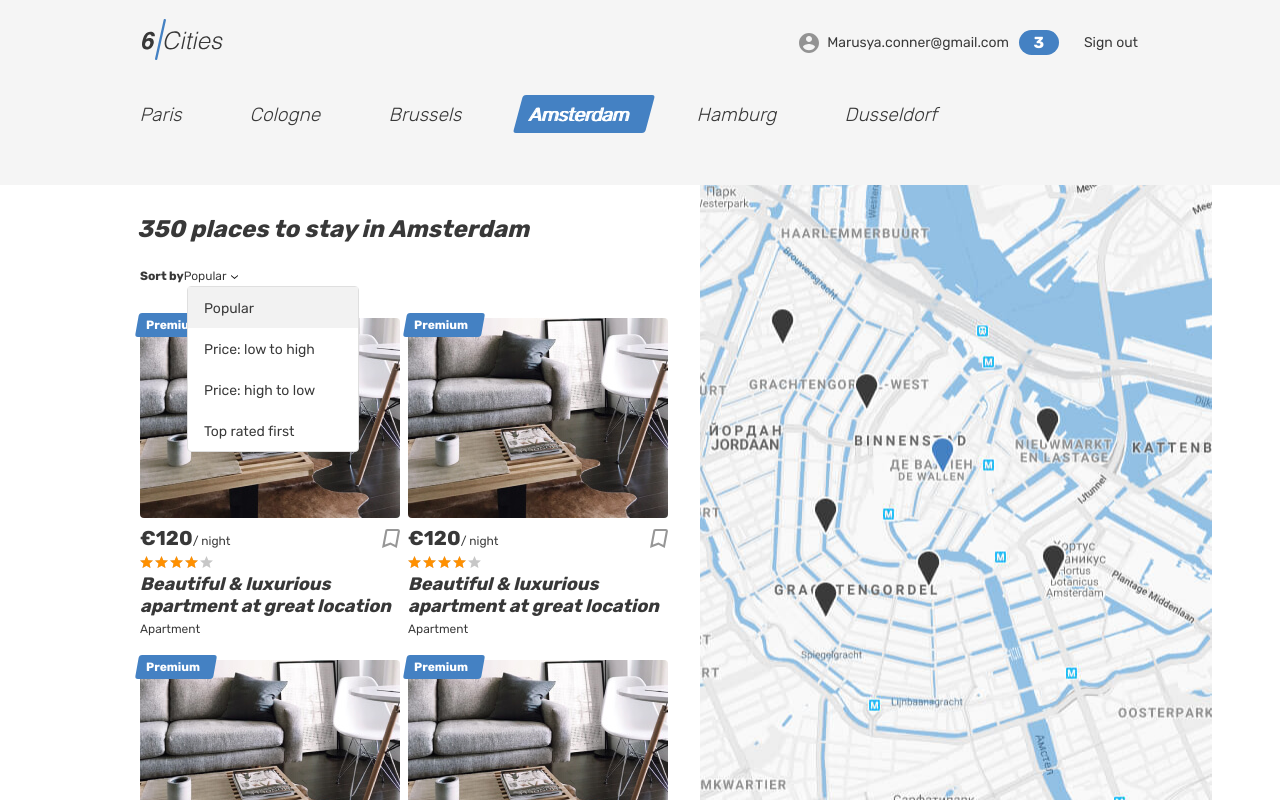
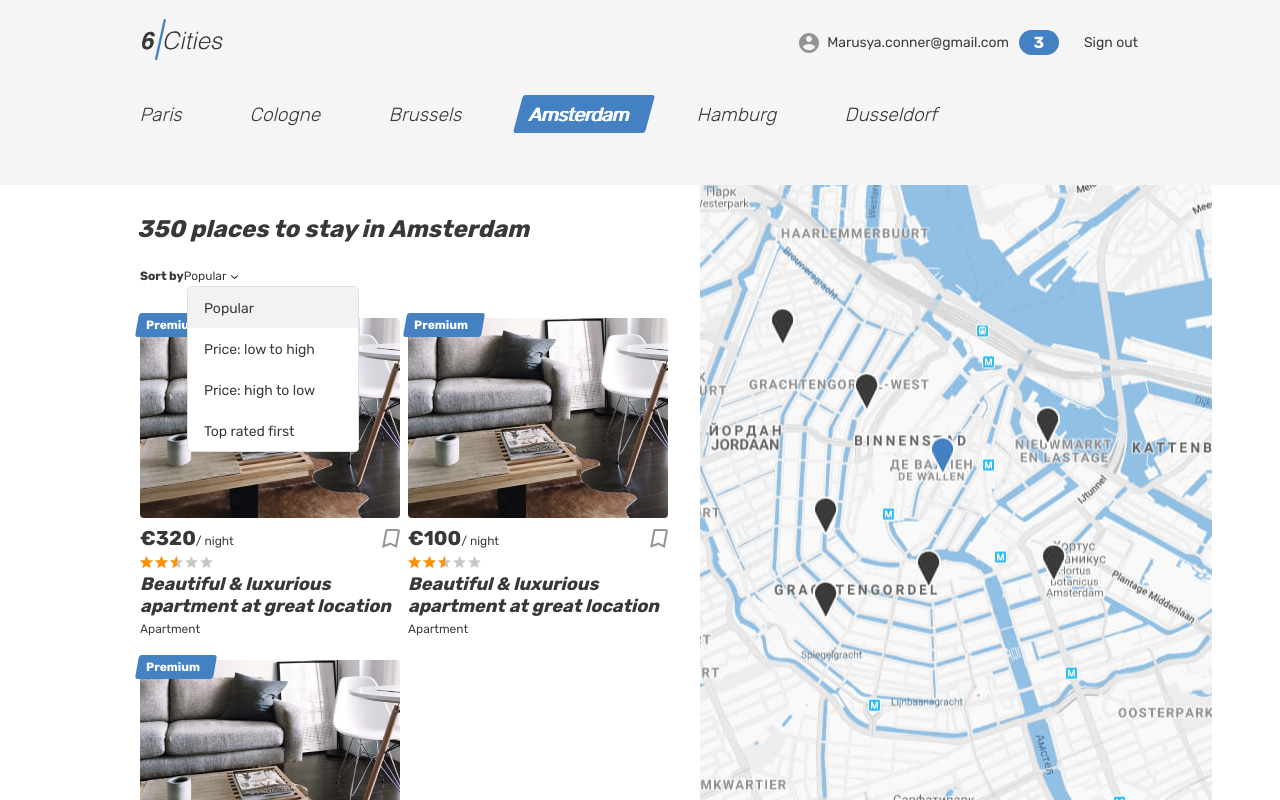
Before and after one commit to htmlacademy-react/979743-six-cities-14, a React (Vite) app: page / in a window 1280 px wide. Built offline with nearby package versions, Linux system fonts and the light colour scheme.

Commit message:
Сделала вывод карточек предложений в Main по списку офферов

```diff
--- a/src/components/app/app.tsx
+++ b/src/components/app/app.tsx
@@ -29,6 +29,7 @@ function App({userInfo, placesQty, offers, favorites}: AppProps): JSX.Element {
         <Routes>
           <Route
             path={AppRoute.Main}
+            // пока отдаю все офферы, но надо будет делать выборку по городу
             element={<MainPage userInfo = {userInfo} placesQty = {placesQty} offers = {offers} />}
           />
           <Route
--- a/src/mocks/mock.ts
+++ b/src/mocks/mock.ts
@@ -90,8 +90,47 @@ const offer2 = {
   'type': 'studio'
 };
 
+const offer3 = {
+  'bedrooms': 2,
+  'city': {
+    'location': {
+      'latitude': 52.370216,
+      'longitude': 4.895168,
+      'zoom': 8
+    },
+    'name': 'Amsterdam'
+  },
+  'description': 'Nice studio in Amsterdam.',
+  'goods': [
+    'Heating'
+  ],
+  'host': {
+    'avatarUrl': 'img/1.png',
+    'id': 5,
+    'isPro': true,
+    'name': 'Marusya'
+  },
+  'id': 2,
+  'images': [
+    'img/1.png'
+  ],
+  'isFavorite': false,
+  'isPremium': false,
+  'location': {
+    'latitude': 52.35514938496378,
+    'longitude': 4.673877537499948,
+    'zoom': 8
+  },
+  'maxAdults': 2,
+  'previewImage': 'img/1.png',
+  'price': 515,
+  'rating': 4.5,
+  'title': 'Nice studio at great location',
+  'type': 'studio'
+};
+
 const OFFERS = [
-  offer1, offer2
+  offer1, offer2, offer3
 ];
 
 // const OFFERS = [];
--- a/src/pages/main/main-page.tsx
+++ b/src/pages/main/main-page.tsx
@@ -2,10 +2,6 @@ import Header, { HeaderProps } from '../../components/header/header';
 import { OfferInfoProps } from '../offer/offer';
 import MainWithOffers from './main-with-offers';
 import MainEmpty from './main-empty';
-// import Tabs from '../../components/tabs/tabs';
-// import PlacesSortingForm from './places-sorting-form';
-// import PlaceCard from './place-card';
-// import Map from './map';
 
 type MainProps = {
   userInfo: HeaderProps;
@@ -18,7 +14,7 @@ function MainPage({userInfo, placesQty, offers}: MainProps): JSX.Element {
   return (
     <div className="page page--gray page--main">
       <Header userInfo = {userInfo}/>
-      {offerCount === 0 ? <MainEmpty /> : <MainWithOffers placesQty = {placesQty}/>}
+      {offerCount === 0 ? <MainEmpty /> : <MainWithOffers offers = {offers} placesQty = {placesQty}/>}
     </div>
   );
 }
--- a/src/pages/main/main-with-offers.tsx
+++ b/src/pages/main/main-with-offers.tsx
@@ -1,13 +1,17 @@
+import { OfferInfoProps } from '../offer/offer';
 import Tabs from '../../components/tabs/tabs';
 import Map from './map';
 import PlaceCard from './place-card';
 import PlacesSortingForm from './places-sorting-form';
 
 type MainWithOffersProps = {
+  offers: OfferInfoProps[];
   placesQty: number;
 }
 
-function MainWithOffers({placesQty}: MainWithOffersProps): JSX.Element {
+function MainWithOffers({offers, placesQty}: MainWithOffersProps): JSX.Element {
+  console.log(offers);
+
   return (
     <main className="page__main page__main--index">
       <h1 className="visually-hidden">Cities</h1>
@@ -19,10 +23,11 @@ function MainWithOffers({placesQty}: MainWithOffersProps): JSX.Element {
             <b className="places__found">{placesQty} places to stay in Amsterdam</b>
             <PlacesSortingForm />
             <div className="cities__places-list places__list tabs__content">
-              <PlaceCard />
-              <PlaceCard />
-              <PlaceCard />
-              <PlaceCard />
+              {offers.map((offer) => (
+                <article key = {offer.id} className="cities__card place-card">
+                  <PlaceCard offer = {offer}/>
+                </article>
+              ))}
             </div>
           </section>
           <Map />
--- a/src/pages/main/place-card.tsx
+++ b/src/pages/main/place-card.tsx
@@ -1,8 +1,12 @@
-// import { OfferInfoProps } from '../offer/offer';
+import { OfferInfoProps } from '../offer/offer';
 
-function PlaceCard(): JSX.Element {
+type PlaceCardProps = {
+  offer: OfferInfoProps;
+}
+
+function PlaceCard({offer}: PlaceCardProps): JSX.Element {
   return (
-    <article className="cities__card place-card">
+    <>
       <div className="place-card__mark">
         <span>Premium</span>
       </div>
@@ -14,7 +18,7 @@ function PlaceCard(): JSX.Element {
       <div className="place-card__info">
         <div className="place-card__price-wrapper">
           <div className="place-card__price">
-            <b className="place-card__price-value">&euro;120</b>
+            <b className="place-card__price-value">&euro;{offer.price}</b>
             <span className="place-card__price-text">&#47;&nbsp;night</span>
           </div>
           <button className="place-card__bookmark-button button" type="button">
@@ -26,7 +30,7 @@ function PlaceCard(): JSX.Element {
         </div>
         <div className="place-card__rating rating">
           <div className="place-card__stars rating__stars">
-            <span style={{width: '80%'}}></span>
+            <span style={{width: '50%'}}></span>
             <span className="visually-hidden">Rating</span>
           </div>
         </div>
@@ -35,7 +39,7 @@ function PlaceCard(): JSX.Element {
         </h2>
         <p className="place-card__type">Apartment</p>
       </div>
-    </article>
+    </>
   );
 }
 
```
